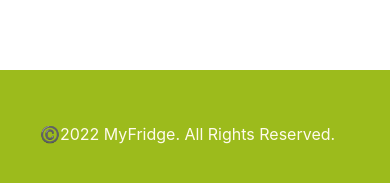
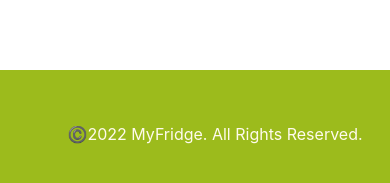
Before and after one commit to masaokaka/my-fridge-landingPage, a Next.js app in the folder src/: page / in a window 390 px wide. Shown: the part 647-830 px from the top of the page. Built offline with nearby package versions, Linux system fonts and the light colour scheme.

Commit message:
update:フッターの位置修正

```diff
--- a/src/components/Footer/index.tsx
+++ b/src/components/Footer/index.tsx
@@ -5,7 +5,7 @@ import { memo } from 'react';
  * @returns コンポーネント
  */
 const Footer = memo(() => (
-  <footer className='w-full h-[127px] bg-custom-main text-custom-base flex items-center absolute bottom-0'>
+  <footer className='w-full h-[127px] bg-custom-main text-custom-base flex items-center justify-center sm:justify-start absolute bottom-0'>
     <p className="ml-10">©️2022 MyFridge. All Rights Reserved.</p>
   </footer>
 ));
```
